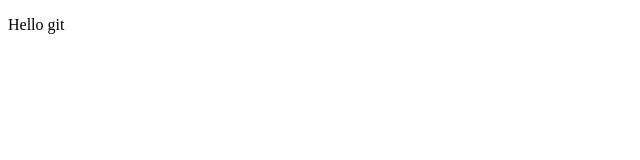
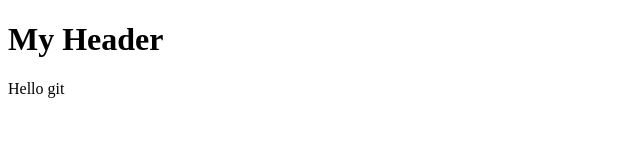
Before and after one commit to shayanjmln/Git-Test-Practice, a plain HTML site: page index.html in a window 1280 px wide. Shown: the whole page, without its empty margins (0-640 px from the left). Drawn offline with Linux system fonts and the light colour scheme.

Commit message:
add Header with simple inline style

```diff
--- a/index.html
+++ b/index.html
@@ -6,6 +6,10 @@
     <title>simple git test</title>
 </head>
 <body>
+    <header>
+        <h1>My Header</h1>
+      </header>
+
     <main>
         <p>Hello git</p>
     </main>
```
